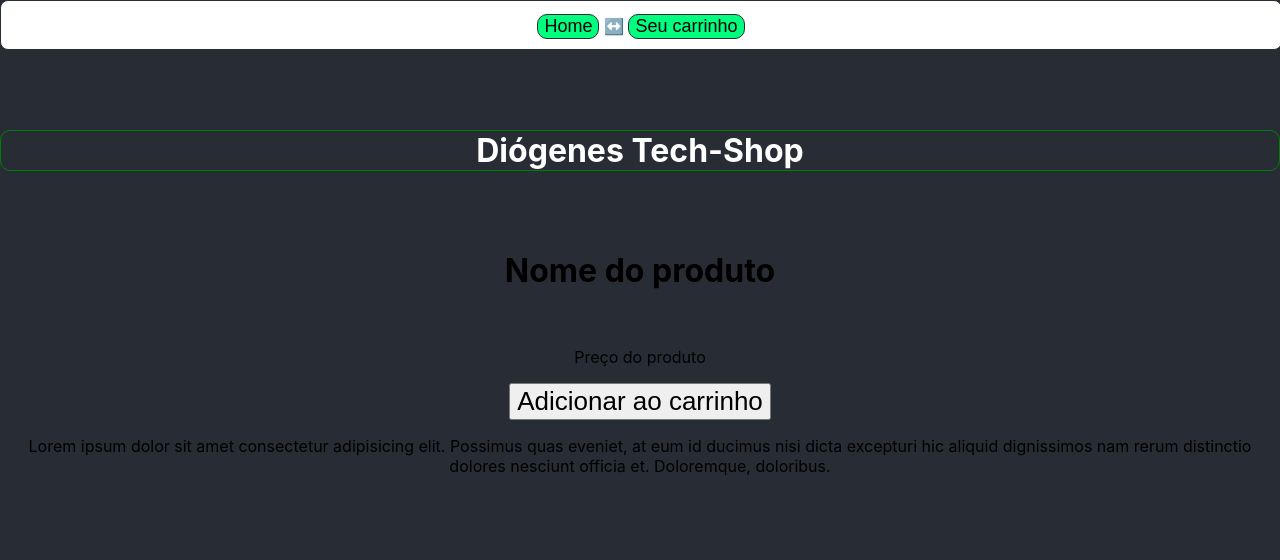
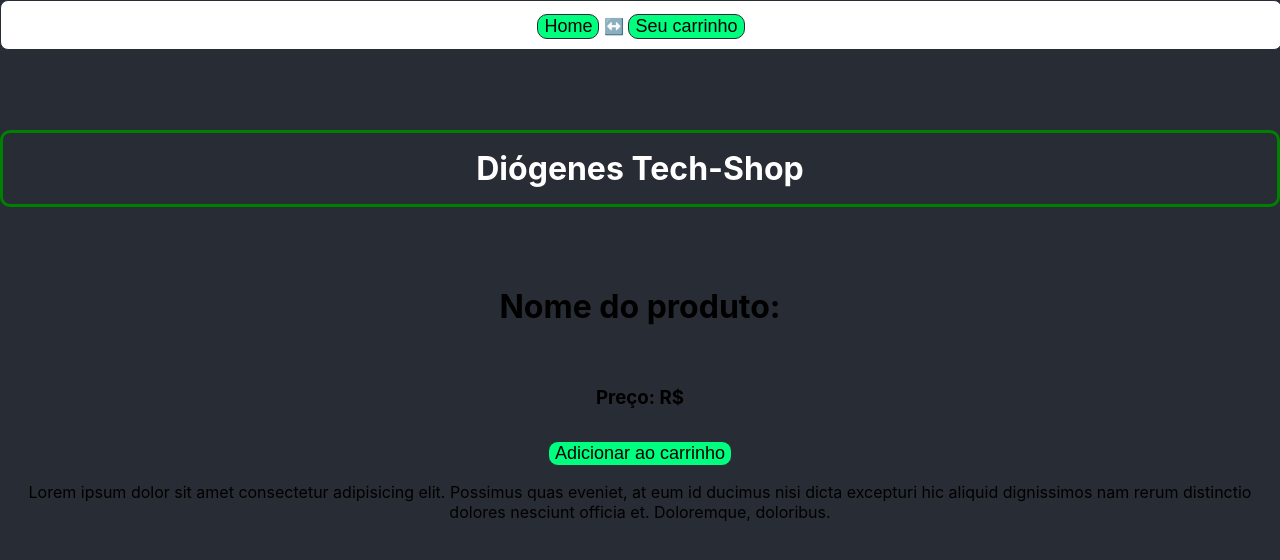
Before and after one commit to erick-ferraz/Serratec-ProjetoFinal-React, a React (Vite) app in the folder projeto-final/projeto-final/: page /produtos/1 in a window 1280 px wide. Shown: the top 560 px of the page. Built offline with nearby package versions, Linux system fonts and the light colour scheme; no server answers.

Commit message:
Atualizações

```diff
--- /dev/null
+++ b/projeto-final/projeto-final/src/Api.js
@@ -0,0 +1,7 @@
+import axios from "axios";
+
+const Api = axios.create({
+    baseURL: "http://localhost:8080/projetofinal/",
+});
+
+export default Api;
--- a/projeto-final/projeto-final/src/App.css
+++ b/projeto-final/projeto-final/src/App.css
@@ -66,7 +66,8 @@ button {
 }
 
 .title .nomeloja {
-  border: 1px solid green;
+  padding: 1rem;
+  border: 3px solid green;
   border-radius: 10px;
 }
 
@@ -77,3 +78,7 @@ button {
   margin-top: 0.8rem;
   font-size: large;
 }
+
+.carrinho {
+  color: #fff;
+}
--- a/projeto-final/projeto-final/src/App.jsx
+++ b/projeto-final/projeto-final/src/App.jsx
@@ -4,7 +4,7 @@ import PaginaPrincipal from './components/PaginaPrincipal'
 import PaginaProduto from './components/PaginaProduto';
 import { BrowserRouter, Switch, Route, Link } from 'react-router-dom'
 import Carrinho from './components/Carrinho';
-import BotaoMenu from './components/BotaoMenu';
+import Menu from './components/Menu';
 
 function App() {
   const [count, setCount] = useState(0);
@@ -12,10 +12,7 @@ function App() {
   return (
     <div className="App">
       <BrowserRouter>
-        <nav className="navbar">
-          <Link to="/"><BotaoMenu>Home</BotaoMenu></Link> {" ↔️ "}
-          <Link to="/carrinho"><BotaoMenu>Seu carrinho</BotaoMenu></Link>
-        </nav>
+      <Menu/>
         <div className="title"><h1 className="nomeloja">Diógenes Tech-Shop</h1></div>
         <Switch>
           <Route path="/" component={PaginaPrincipal} exact />
--- a/projeto-final/projeto-final/src/components/Carrinho.jsx
+++ b/projeto-final/projeto-final/src/components/Carrinho.jsx
@@ -1,9 +1,5 @@
 import React from "react";
-import axios from 'axios';
-
-const api = axios.create({
-    baseURL: "http://localhost:8080/projetofinal/",
-});
+import Api from "../Api";
 
 export default (props) => {
     const [ItensPedido, setItensPedido] = React.useState([]);
@@ -12,7 +8,7 @@ export default (props) => {
 
     const chamadaAPI = (props) => {
 
-        api.get(`/pedidos`).then((result)=> {
+        Api.get(`/pedidos`).then((result)=> {
 
             if (result.data?.length > 0) {
                 const pedidoEncontrado = result.data.find((pedido) => pedido.cliente?.id == 1);
@@ -32,7 +28,7 @@ export default (props) => {
                 <p>Produtos: </p>
                 <ul>
                 {ItensPedido.map((itemPedido) => (
-                    <li>Nome do produto: {itemPedido.produto.nome} - Preço R$ {itemPedido.produto.vlUnitario}</li>
+                    <li key={itemPedido.id}>Nome do produto: {itemPedido.produto.nome} - Preço R$ {itemPedido.produto.vlUnitario}</li>
                 ))}
                 </ul>
             </div>
--- a/projeto-final/projeto-final/src/components/Menu.jsx
+++ b/projeto-final/projeto-final/src/components/Menu.jsx
@@ -1,19 +1,25 @@
 import React from "react";
+import BotaoMenu from "./BotaoMenu";
+import { Link } from "react-router-dom";
 
 class Menu extends React.Component {
     constructor(props) {
         super(props);
-        this.state = { algum: estado };
+        this.state = {};
       }
 
       manipulador = () => {
-        let novo = {
-          contador: this.state.contador + 1,
-        };
         this.setState(novo);
       };
 
       render() {
-        return <h1>Teste</h1>
+        return (
+          <nav className="navbar">
+          <Link to="/"><BotaoMenu>Home</BotaoMenu></Link> {" ↔️ "}
+          <Link to="/carrinho"><BotaoMenu>Seu carrinho</BotaoMenu></Link>
+          </nav>
+        )
       }
 }
+
+export default Menu;
--- a/projeto-final/projeto-final/src/components/PaginaPrincipal.jsx
+++ b/projeto-final/projeto-final/src/components/PaginaPrincipal.jsx
@@ -1,16 +1,12 @@
 import React, { useState, useEffect } from "react";
 import Produto from "./Produto";
-import axios from 'axios';
+import Api from "../Api";
 
 export default () => {
     const [listaProdutos, setProdutos] = React.useState([]);
 
     const chamadaAPI = () => {
-        const api = axios.create({
-            baseURL: "http://localhost:8080/projetofinal/",
-        });
-
-        api.get("/produtos").then(listar);
+        Api.get("/produtos").then(listar);
 
         function listar(response) {
             setProdutos(response.data);
--- a/projeto-final/projeto-final/src/components/PaginaProduto.jsx
+++ b/projeto-final/projeto-final/src/components/PaginaProduto.jsx
@@ -1,28 +1,27 @@
-import React from "react";
+import React, { useEffect } from "react";
 import { useParams } from "react-router";
-import axios from 'axios';
+import Api from "../Api";
 import { Link } from 'react-router-dom'
-
-const api = axios.create({
-    baseURL: "http://localhost:8080/projetofinal/",
-});
+import BotaoMenu from "./BotaoMenu";
 
 export default (props) => {
     const {id} = useParams();
+//    const { produto } = props;
+    const [produto, setProduto] = React.useState({});
 
-    const chamadaAPI = (props) => {
+    React.useEffect(() => { buscar() }, [])
 
-        api.get(`/produtos/${id}`).then(pegar);
+    function buscar() {
+        Api.get(`produtos/${id}`).then(exibir);
+    }
 
-        function pegar(response) {
-            setProdutos(response.data);
-        }
-    };
-
+    function exibir(response) {
+        setProduto(response.data);
+    }
 
     function adicionarProd () {
         function adicionarItemPedido(idLista) {
-            api.post('/pedidoitens/adicionar', {
+            Api.post('/pedidoitens/adicionar', {
                 "pedido": {
                     "id":idLista
                 },
@@ -33,19 +32,19 @@ export default (props) => {
             })
         }
 
-        api.get(`/pedidos`).then((result)=> {
+        Api.get(`/pedidos`).then((result)=> {
 
             if (result.data?.length > 0) {
                 const pedidoEncontrado = result.data.find((x) => x.cliente?.id == 1);
 
                 if (!pedidoEncontrado) {
-                    api.post("/pedidos/adicionar", {
+                    Api.post("/pedidos/adicionar", {
                         "cliente":{
                             "id":1
                         }
                     }).then((newPedido)=> {
-                        console.dir(newPedido)});
                         adicionarItemPedido(newPedido.data.id);
+                    });
                 } else {
                     adicionarItemPedido(pedidoEncontrado.id)
                 }
@@ -55,10 +54,10 @@ export default (props) => {
 
     return (
         <div className="pagina-produto">
-            <h1>Nome do produto</h1>
+            <h1>Nome do produto: {produto.nome}</h1>
             <img src="" alt="" />
-            <p>Preço do produto</p>
-            <Link to='/carrinho'><button onClick={adicionarProd}>Adicionar ao carrinho</button></Link>
+            <h3>Preço: R$ {produto.vlUnitario}</h3>
+            <Link to='/carrinho'><BotaoMenu onClick={adicionarProd}>Adicionar ao carrinho</BotaoMenu></Link>
             <p>Lorem ipsum dolor sit amet consectetur adipisicing elit.
                 Possimus quas eveniet, at eum id ducimus nisi dicta excepturi hic
                 aliquid dignissimos nam rerum distinctio dolores
--- a/projeto-final/projeto-final/src/components/Produto.jsx
+++ b/projeto-final/projeto-final/src/components/Produto.jsx
@@ -1,21 +1,22 @@
 import React from "react";
 import PaginaProduto from "./PaginaProduto";
 import { Link } from 'react-router-dom'
+import BotaoMenu from "./BotaoMenu";
 
 export default (props) => {
     const { produto } = props;
 
     const handler = (event) => {
-
+        <PaginaProduto produto={produto} />
     }
 
     return (
         <div className="produto">
             <h3>{produto.nome}</h3>
-            <img src="" alt="" />
+            <img src={produto.foto} alt="" />
             <p>{produto.descricao}</p>
-            <p>{produto.vlUnitario}</p>
-            <Link to={`/produtos/${produto.id}`}><button onClick={handler}>Ver detalhes</button></Link>
+            <p>Preço: R$ {produto.vlUnitario}</p>
+            <Link to={`/produtos/${produto.id}`}><BotaoMenu onClick={handler}>Ver detalhes</BotaoMenu></Link>
         </div>
     )
 }
```
